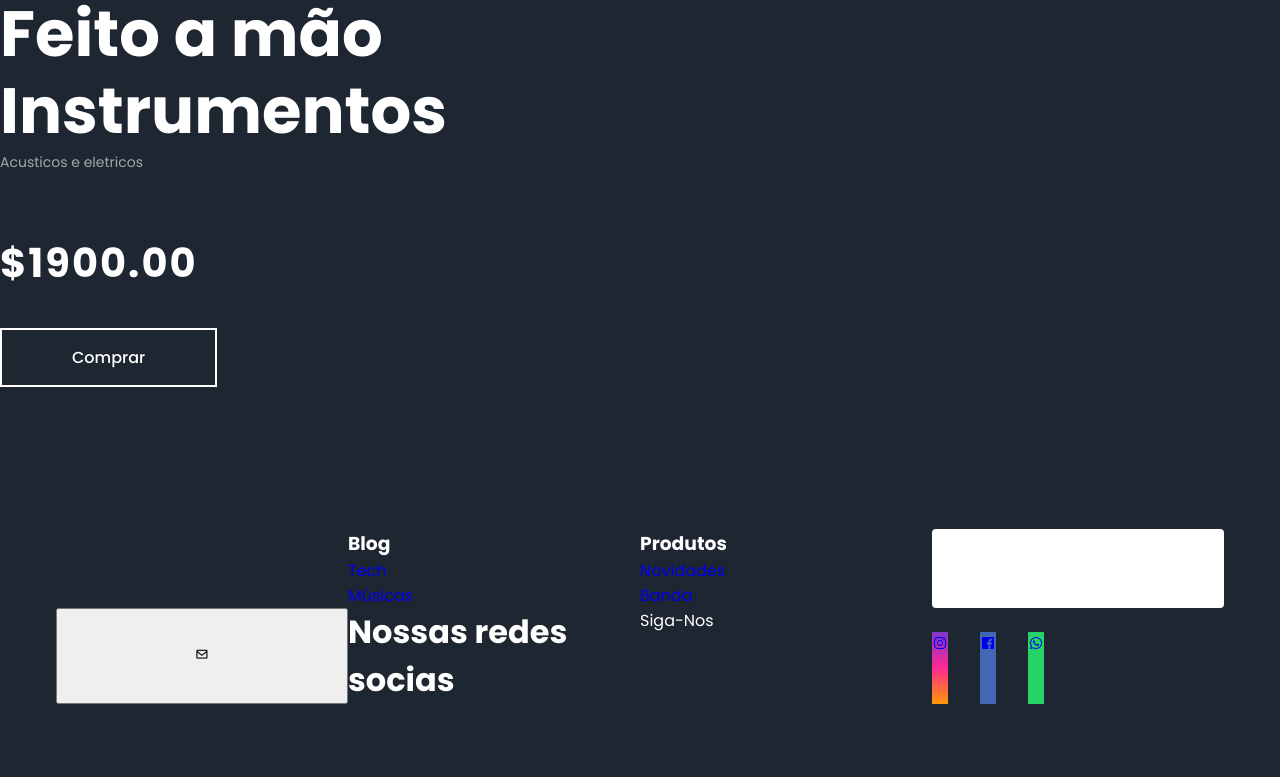
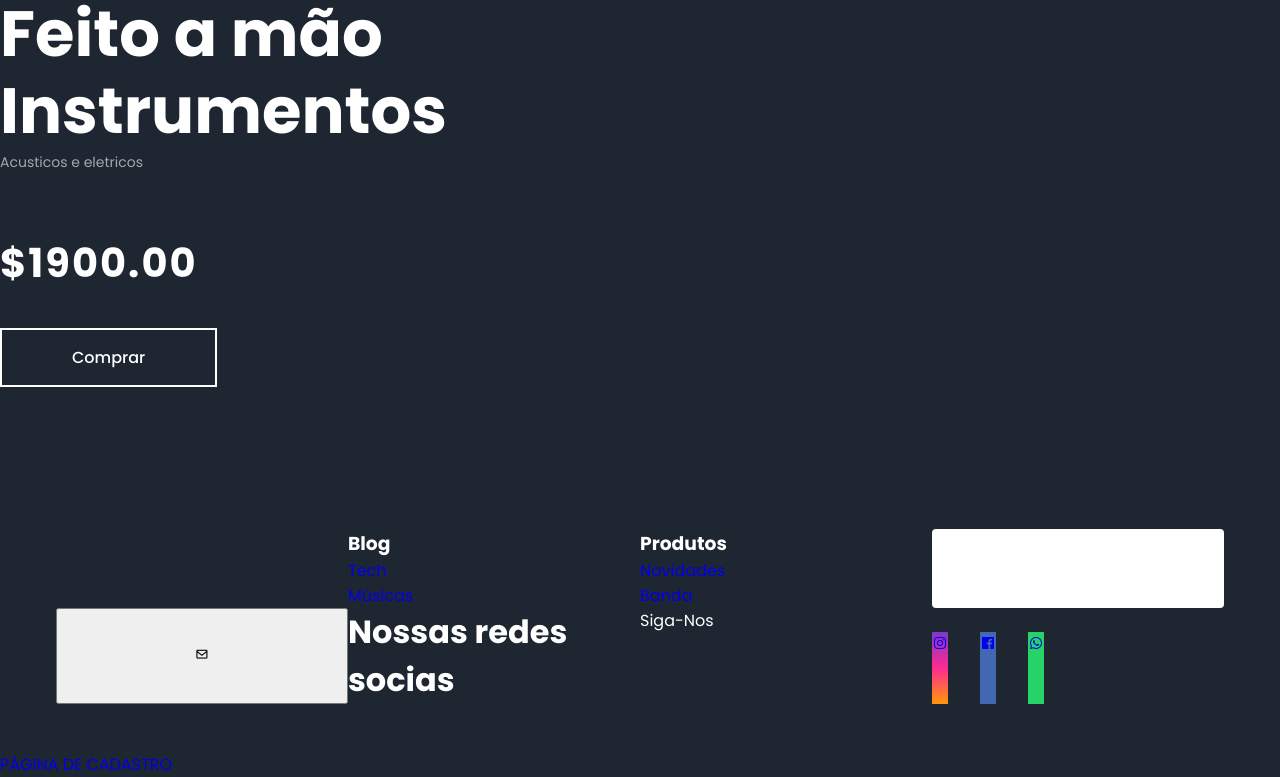
Before and after one commit to Joao091/lojavirtual, a plain HTML site: page index.html in a window 1280 px wide. Shown: the part 319-1096 px from the top of the page. Before the commit the page ends 1071 px from the top, so only its background shows below. Drawn offline with nearby package versions, Linux system fonts and the light colour scheme.

Commit message:
Update index.html

```diff
--- a/index.html
+++ b/index.html
@@ -113,6 +113,11 @@
     </div>
 </footer>
 
+<a href="segundo.html">PÁGINA DE CADASTRO</a>
 
 </body>
 </html>
+
+
+</body>
+</html>
```
